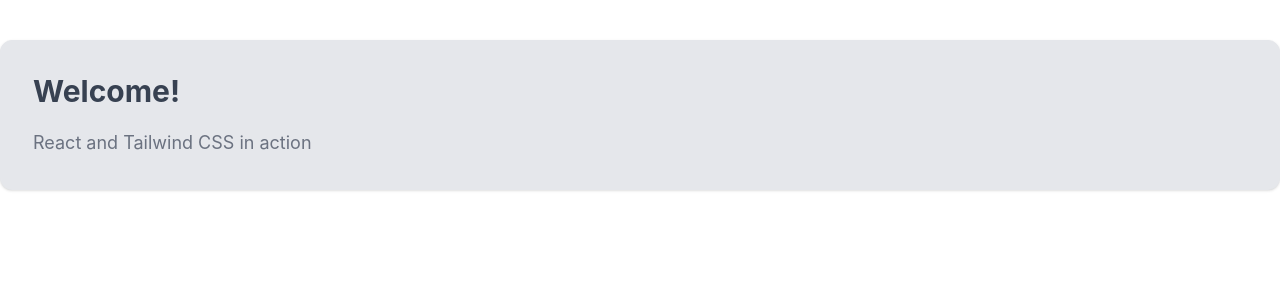
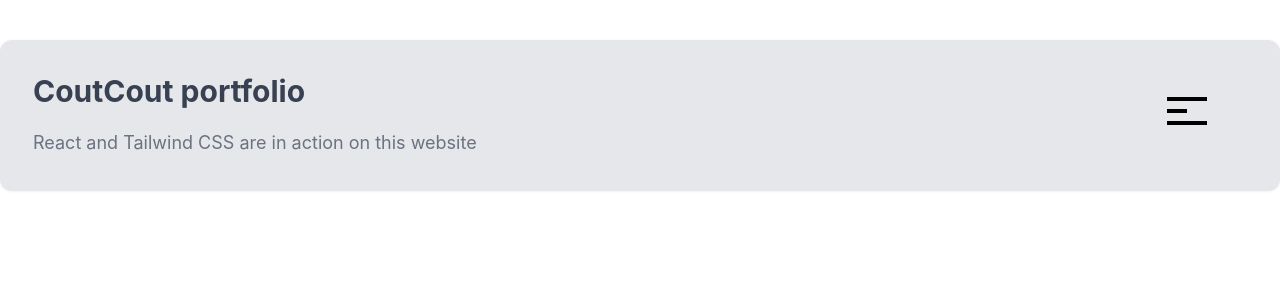
Before and after one commit to ArthurCouturier/portfolio, a React (Create React App) app: page / in a window 1280 px wide. Shown: the top 300 px of the page. Built offline with nearby package versions, Linux system fonts and the light colour scheme.

Commit message:
setted up the header

```diff
--- a/src/components/Header.tsx
+++ b/src/components/Header.tsx
@@ -1,15 +1,54 @@
 import React from "react";
 
 export default function Header() {
+
+    const [displayMenu, setDisplayMenu] = React.useState(false);
+
+    const changeDisplayMenu = () => {
+        setDisplayMenu(!displayMenu);
+    }
+
     return (
-        <div className="bg-violet-700">
-            {/*<div className={`text-3xl text-gray-700 font-bold mb-5`}>*/}
-            {/*    CoutCout*/}
-            {/*</div>*/}
-            {/*<div className="text-gray-500 text-lg">*/}
-            {/*    Burger*/}
-            {/*</div>*/}
-            TEST
-        </div>
+        <>
+            {
+                !displayMenu? (
+                    <div className="container mx-auto bg-gray-200 rounded-xl shadow border p-8 m-10 flex">
+                        <div className={"flex-1"}>
+                            <p className="text-3xl text-gray-700 font-bold mb-5">
+                                CoutCout portfolio
+                            </p>
+                            <p className="text-gray-500 text-lg">
+                                React and Tailwind CSS are in action on this website
+                            </p>
+                        </div>
+                        <div className={"flex-1 inset-y-0 right-0 relative"}>
+                            <svg viewBox="0 0 100 80" className={"w-10 h-10 absolute inset-y-5 right-10"} onClick={changeDisplayMenu}>
+                                <rect className={"right-0"} width="100" height="10"></rect>
+                                <rect y="30" width="50" height="10"></rect>
+                                <rect y="60" width="100" height="10"></rect>
+                            </svg>
+                        </div>
+                    </div>
+                ) : (
+                    <div className="container mx-auto bg-gray-200 rounded-xl shadow border p-8 m-10 flex">
+                        <div className={"flex-1"}>
+                            <p className="text-3xl text-gray-700 font-bold mb-5">
+                                Menu
+                            </p>
+                            <p className="text-gray-500 text-lg">
+                                This will be my menu
+                            </p>
+                        </div>
+                        <div className={"flex-1 inset-y-0 right-0 relative"}>
+                            <svg viewBox="0 0 100 80" className={"w-10 h-10 absolute inset-y-5 right-10"} onClick={changeDisplayMenu}>
+                                <rect className={"right-0"} width="100" height="10"></rect>
+                                <rect y="30" width="50" height="10"></rect>
+                                <rect y="60" width="100" height="10"></rect>
+                            </svg>
+                        </div>
+                    </div>
+                )
+            }
+        </>
     )
 };
--- a/src/pages/Home.tsx
+++ b/src/pages/Home.tsx
@@ -3,13 +3,8 @@
 
 export default function Home() {
     return (
-        <div className="container mx-auto bg-gray-200 rounded-xl shadow border p-8 m-10">
-            <p className="text-3xl text-gray-700 font-bold mb-5">
-                Welcome!
-            </p>
-            <p className="text-gray-500 text-lg">
-                React and Tailwind CSS in action
-            </p>
+        <div className="">
+            <Header />
         </div>
     );
 };
```
Also changed, not shown: src/App.tsx (+4 -4 lines), tsconfig.json (added, +27 -0 lines).
